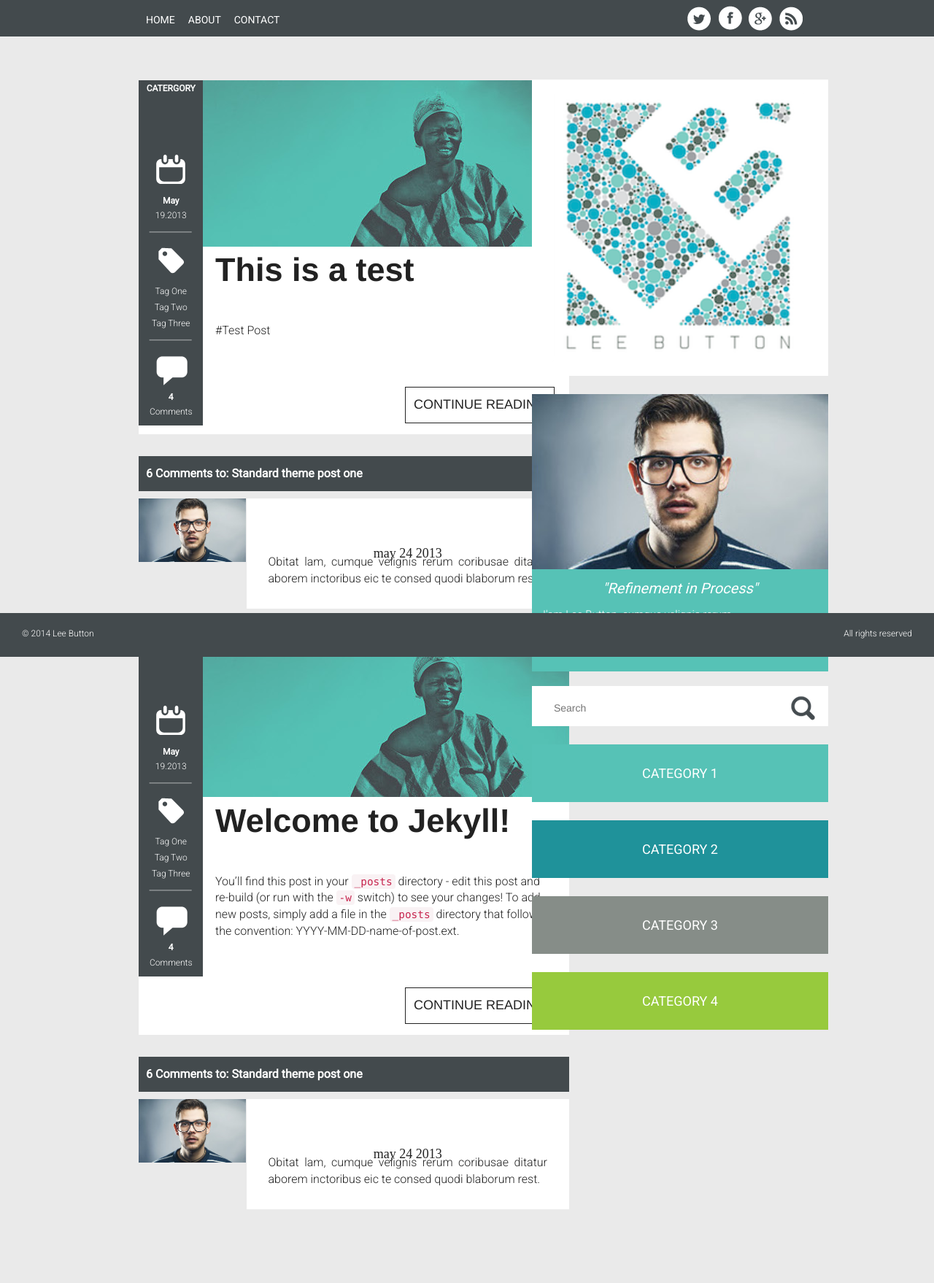
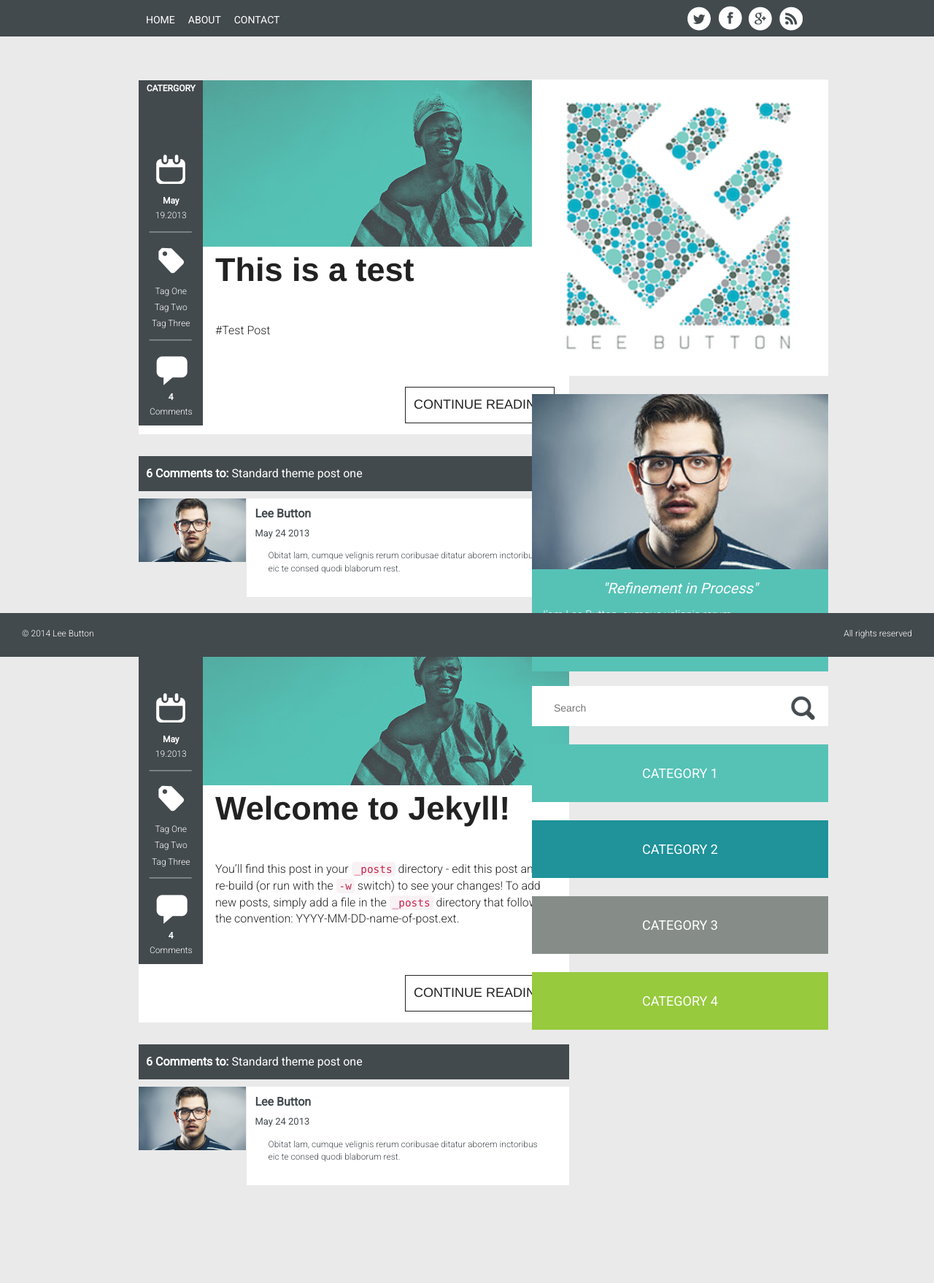
Before and after one commit to leebutton/leebutton.github.io, a Jekyll site: the page built from index.html, in a window 1280 px wide. Shown: the whole page at 73% size. Built offline with Jekyll 4.4.1, drawn with Linux system fonts in a browser that asks for light colours; nearby versions of some CDN libraries; after the commit the page ends 1725 px from its top, so only the background shows below that.

Commit message:
Add styling to commentstypography

```diff
--- a/css/style.css
+++ b/css/style.css
@@ -520,7 +520,6 @@ Comments
 }
 #comment-top h2 {
   color:#fff;
-  font-weight:bold!important;
   font-size:16px!important;
   font-family:'Roboto';
   padding-top:15px;
@@ -532,6 +531,30 @@ Comments
   background-color:#fff;
   width: 75%;
   float: right;
+}
+#comments-text h3 {
+  font-weight:bold!important;
+  font-size:16px!important;
+  font-family:'Roboto' !important;
+  color:#434a4e !important;
+  text-align:left !important;
+  margin-left:12px !important;
+  margin-top:12px !important;
+}
+#comments-text h4 {
+  font-size:13px!important;
+  font-family:'Roboto' !important;
+  color:#434a4e !important;
+  text-align:left !important;
+  margin-left:12px !important;
+  margin-top:12px !important;
+}
+#comments-text p {
+  font-size:12px!important;
+  font-family:'Roboto' !important;
+  color:#434a4e !important;
+  text-align:left !important;
+  margin-top:15px !important;
 }
 
 
--- a/index.html
+++ b/index.html
@@ -48,14 +48,14 @@ layout: default
 
               <div class="comments">
                 <div id="comment-top">
-                  <h2>6 Comments to: Standard theme post one</h2>
+                  <h2><b>6 Comments to:</b> Standard theme post one</h2>
                 </div><!--end comment top-->
 
                 <div id="comment">
                   <img src="img/Portrait.jpg">
                   <div id="comments-text">
                     <h3>Lee Button</h3>
-                    <h4>may 24 2013</h4>
+                    <h4>May 24 2013</h4>
                     <p>Obitat lam, cumque velignis rerum coribusae ditatur aborem inctoribus eic te consed quodi blaborum rest.</p>
                 </div><!--end comments text-->
                 </div><!--end comment-->
```
